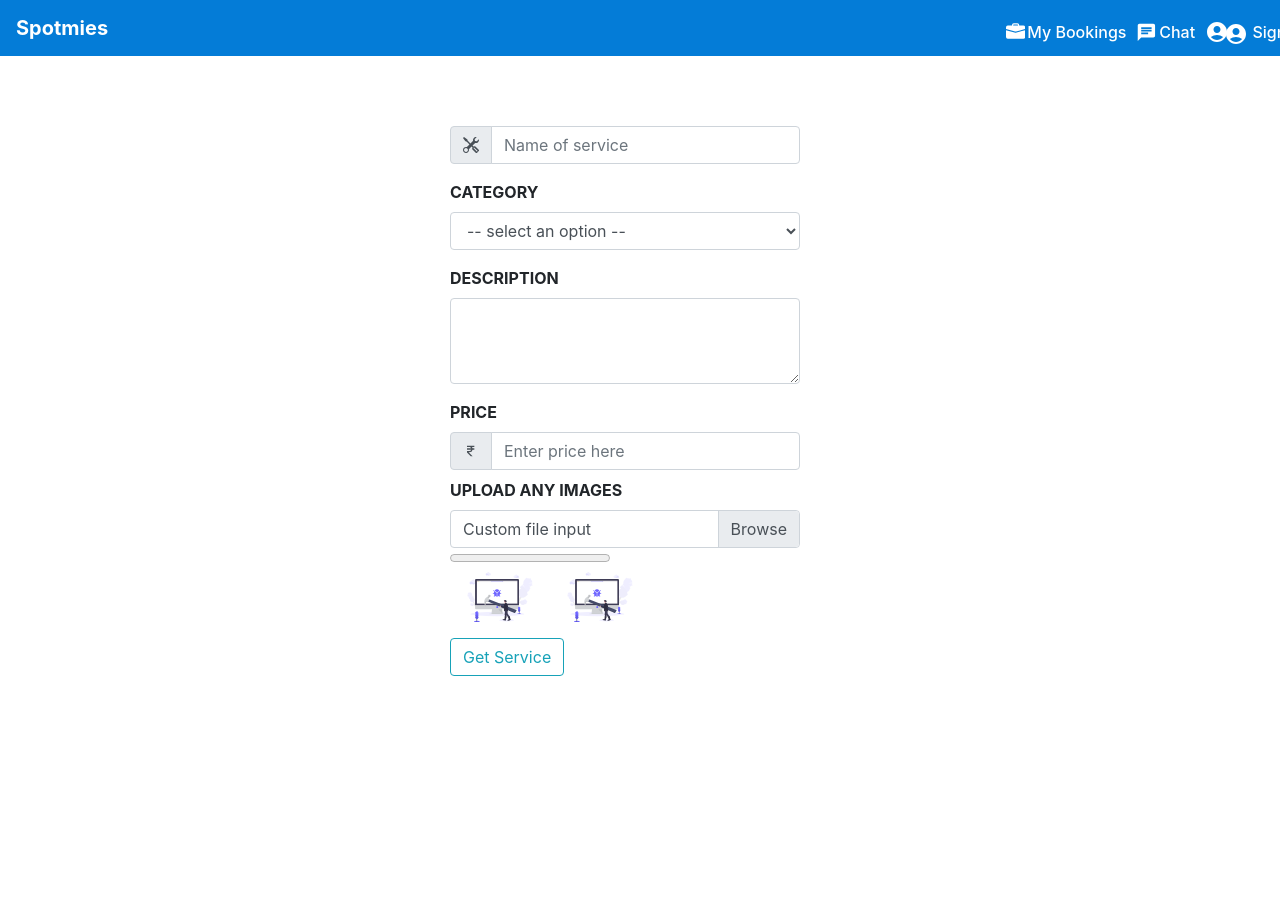
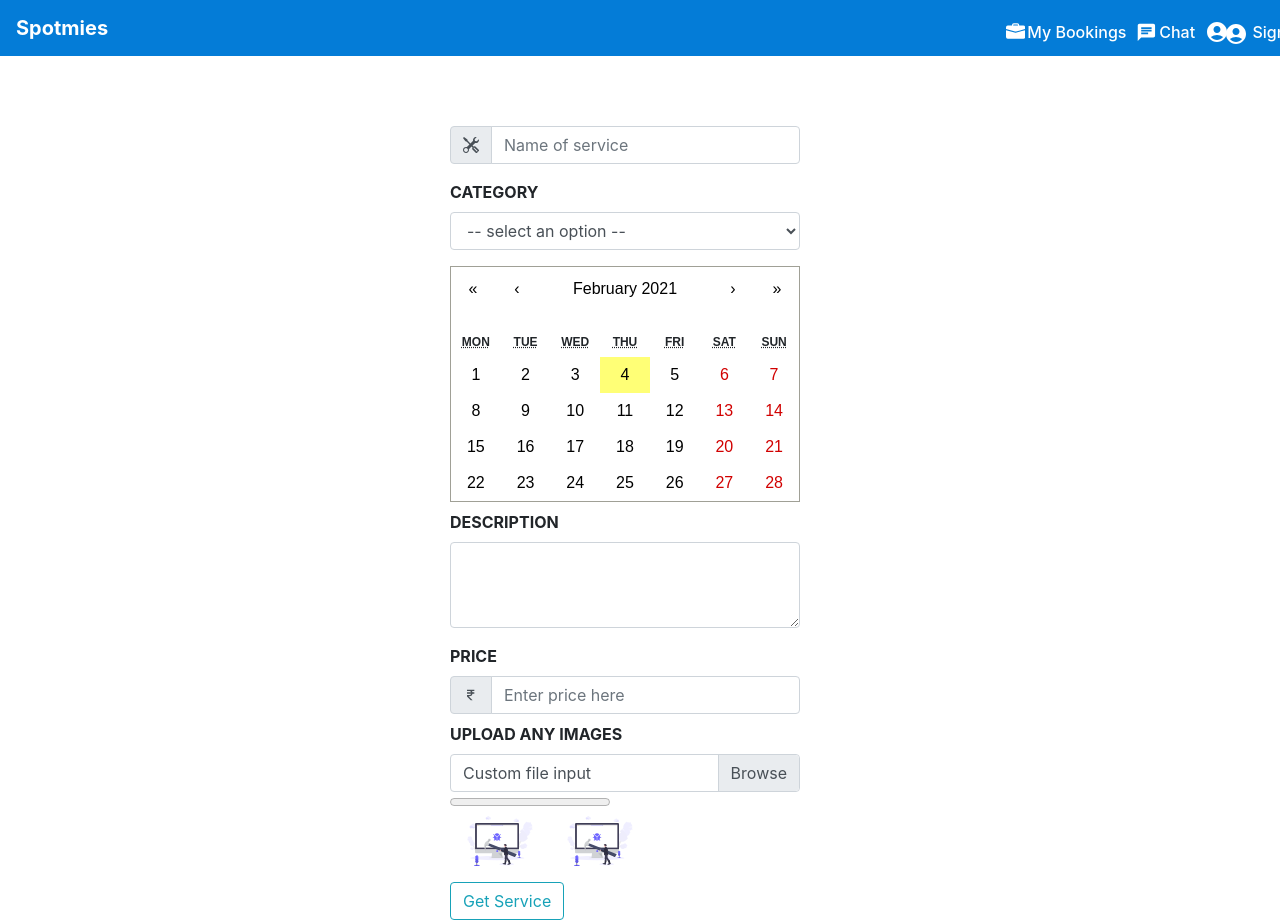
Before and after one commit to spotmies/firstapp, a React (Create React App) app: page /newpost in a window 1280 px wide. Before the commit the page ends 800 px from the top, so only its background shows below. Built offline with nearby package versions, Linux system fonts and the light colour scheme; no server answers.

Commit message:
calendar issue

```diff
--- a/package.json
+++ b/package.json
@@ -13,6 +13,7 @@
     "firebase": "^8.2.5",
     "react": "^17.0.1",
     "react-bootstrap": "^1.4.3",
+    "react-calendar": "^3.3.1",
     "react-dom": "^17.0.1",
     "react-icons": "^4.1.0",
     "react-modal": "^3.12.1",
--- a/src/components/newpost.js
+++ b/src/components/newpost.js
@@ -7,12 +7,21 @@ import {BsTools} from 'react-icons/bs';
 import firebase from '../firebase';
 import 'firebase/storage';
 import repair from '../images/repair.svg';
+import Calendar from 'react-calendar';
+import 'react-calendar/dist/Calendar.css';
 
 const db=firebase.firestore();
 const storage = firebase.storage();
 
 var imgarr=[];
 export default class Postjob extends Component{
+  constructor(props) {
+    super(props);
+    this.state = {
+      count: new Date()
+    };
+    alert(this.state.count)
+  }
 
   handleSubmit(event) {
     event.preventDefault();
@@ -22,6 +31,8 @@ export default class Postjob extends Component{
     let price=document.querySelector('.price').value
     if(cat=="true")alert("please select category")
     else{
+      cat=parseInt(cat);
+      price=parseInt(price);
       console.log(name,desc,cat,price,imgarr)
      const newpost= db.collection('users').doc(firebase.auth().currentUser.uid).collection('adpost').doc()
      var d=new Date();
@@ -36,7 +47,9 @@ export default class Postjob extends Component{
         media:imgarr,
         request:"nothing",
         posttime:d,
-        views:0
+        views:0,
+        location:"seethammadhara",
+        schedule:new Date().toDateString()
       }).then(()=>{
         return db.collection('allads').doc(newpost.id).set({
           job:cat,
@@ -48,12 +61,15 @@ export default class Postjob extends Component{
           media:imgarr,
           request:"nothing",
           posttime:d,
-          views:0
+          views:0,
+          location:"seethammadhara",
+          schedule:new Date().toDateString()
         })
       })
     }
 
   }
+
    render(){
       return (
           <div>
@@ -82,7 +98,11 @@ export default class Postjob extends Component{
           <option>6</option>
         </Form.Control>
       </Form.Group>
+     <Form.Label>
+        <Calendar
 
+      />
+     </Form.Label>
       <Form.Group controlId="exampleForm.ControlTextarea1">
         <Form.Label><b>DESCRIPTION</b></Form.Label>
         <Form.Control as="textarea" rows={3} className="desc"/>
```
Also changed, not shown: 2 other files (tests, documents, lock files or other folders).
